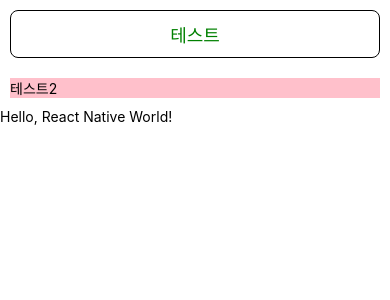
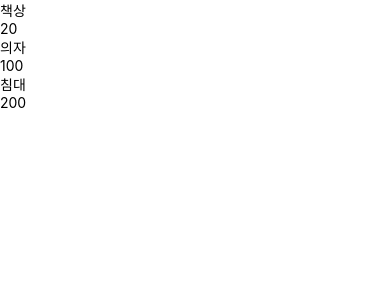
Before and after one commit to Hyemin0102/react-native-app, a React Native app: screen / in a window 390 px wide. Shown: the top 300 px of the page. Built offline with nearby package versions, Linux system fonts and the light colour scheme.

Commit message:
prop type 적용

```diff
--- a/App.tsx
+++ b/App.tsx
@@ -1,28 +1,27 @@
 import React from 'react';
 
-import {SafeAreaView, Text, View} from 'react-native';
-import MyText from './components/MyText/MyText.js';
+import {SafeAreaView} from 'react-native';
+import Item from './components/Item/Item.js';
 
 function App(): React.JSX.Element {
   return (
     <SafeAreaView>
-      <View style={{borderWidth: 1, borderRadius: 8, padding: 10, margin: 10}}>
-        <Text
-          style={{
-            color: 'green',
-            fontFamily: 'Arial',
-            fontSize: 18,
-            textAlign: 'center',
-          }}>
-          테스트
-        </Text>
-      </View>
-      <View style={{backgroundColor: 'pink', margin: 10}}>
-        <Text>테스트2</Text>
-      </View>
-      <MyText />
+      <Item name={'책상'} price={20} />
+      <Item name={'의자'} price={100} />
+      <Item name={'침대'} price={200} />
     </SafeAreaView>
   );
 }
 
 export default App;
+
+/*
+Text 컴포넌트? - 텍스트쓸 때 꼭 필요
+View 컴포넌트란?
+- 리액트 네이티브 앱의 레이아웃을 만들기 위한 기본적이 빌딩 블록
+- 그리드, 스택같은 레이아웃 만듦
+- 반응형 디자인 만들때 사용
+Props & PropsType
+- props 의 타입 설정하고 타입 맞지 않는 경우 에러 발생시킴
+
+ */
--- /dev/null
+++ b/components/Item/Item.js
@@ -0,0 +1,17 @@
+import React from 'react';
+import {View, Text} from 'react-native';
+import propTypes from 'prop-types';
+const Item = ({name, price}) => {
+  return (
+    <View>
+      <Text>{name}</Text>
+      <Text>{price}</Text>
+    </View>
+  );
+};
+Item.propTypes = {
+  name: propTypes.string.isRequired,
+  price: propTypes.number.isRequired,
+};
+
+export default Item;
--- a/components/MyText/MyText.js
+++ b/components/MyText/MyText.js
@@ -1,8 +1,8 @@
 import React from 'react';
 import {Text} from 'react-native';
-
+import style from './style';
 const MyText = () => {
-  return <Text>Hello, React Native World!</Text>;
+  return <Text style={style.text}>Hello, React Native World!</Text>;
 };
 
 export default MyText;
--- a/package.json
+++ b/package.json
@@ -10,6 +10,7 @@
     "test": "jest"
   },
   "dependencies": {
+    "prop-types": "^15.8.1",
     "react": "18.2.0",
     "react-native": "0.74.3"
   },
```
Also changed, not shown: components/MyText/style.js (+9 -0 lines), 1 other file (tests, documents, lock files or other folders).
